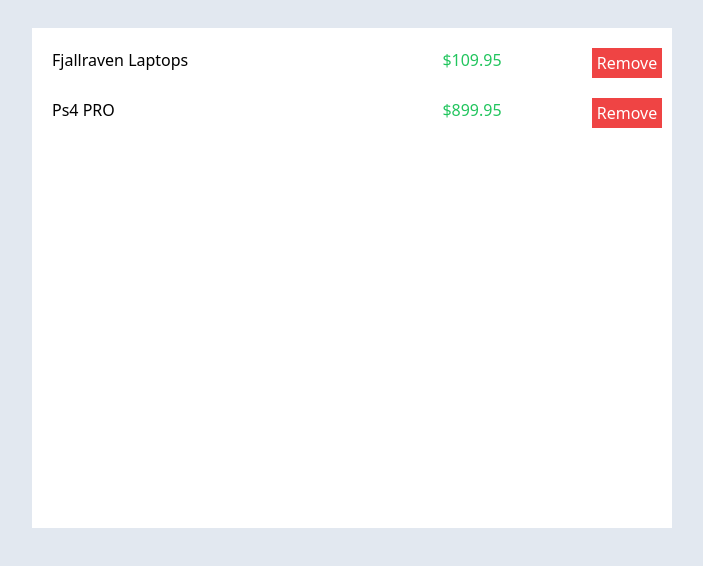
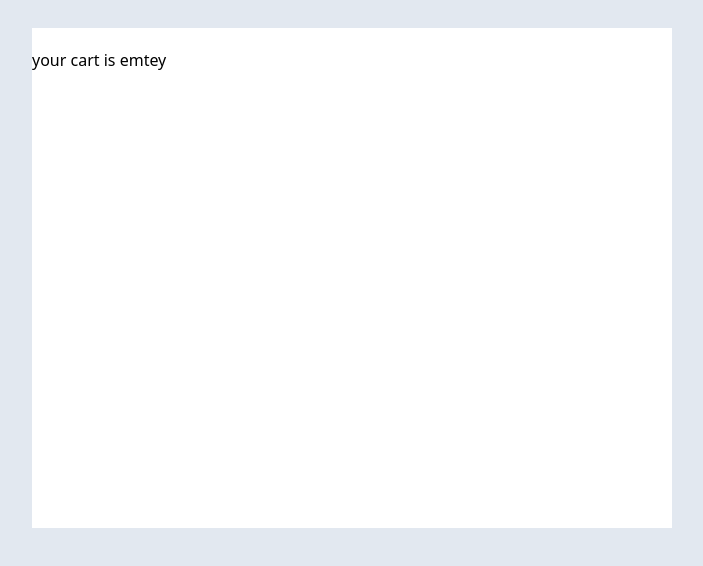
Before and after one commit to meytizn/nextjs_advance, a Next.js app: page /storeproject/cart in a window 1280 px wide. Shown: the top 566 px of the page, without its empty margins (288-991 px from the left). Built offline with nearby package versions, Linux system fonts and the light colour scheme.

Commit message:
cartcontextapi created successfull with add and remove cart

```diff
--- a/app/layout.jsx
+++ b/app/layout.jsx
@@ -1,5 +1,6 @@
 import { Inter } from 'next/font/google'
 import './globals.css'
+import CartProvider from './storeproject/cart/cartcontextapi'
 
 const inter = Inter({ subsets: ['latin'] })
 
@@ -11,7 +12,11 @@ export const metadata = {
 export default function RootLayout({ children }) {
   return (
     <html lang="en">
-      <body className='bg-[#E2E8F0]'>{children}</body>
+      <body className='bg-[#E2E8F0]'>
+        <CartProvider>
+        {children}
+        </CartProvider>
+        </body>
     </html>
   )
 }
--- /dev/null
+++ b/app/storeproject/cart/cartcontextapi.jsx
@@ -0,0 +1,34 @@
+
+"use client"
+import React, { createContext, useState } from 'react'
+
+
+
+export const CartContext=createContext()
+
+
+
+
+
+export default function CartProvider({children}) {
+
+  const[cart,setCard]=useState([])
+
+  function addToCart(product){
+    setCard(prev=>[...prev,product])
+  }
+
+
+  function removeFromCart(productId){
+    setCard(prev => prev.filter((product)=>product.id != productId))
+  }
+
+
+
+
+  return (
+    <CartContext.Provider value={{cart,addToCart,removeFromCart}}>
+        {children}
+    </CartContext.Provider>
+  )
+}
--- a/app/storeproject/cart/page.jsx
+++ b/app/storeproject/cart/page.jsx
@@ -1,35 +1,16 @@
-import React, { Fragment } from 'react'
+"use client"
+import React, { Fragment, useContext } from 'react'
+import { CartContext } from './cartcontextapi'
+
 
 
 
 
 export default function Cart() {
 
-let cart = [
-  {
-  "id": 1,
-  "title": "Fjallraven  Laptops",
-  "price": 109.95,
-  "description": "Your perfect pack for everyday use and walks in the forest. Stash your laptop (up to 15 inches) in the padded sleeve, your everyday",
-  "category": "men's clothing",
-  "image": "https://fakestoreapi.com/img/81fPKd-2AYL._AC_SL1500_.jpg",
-  "rating": {
-    "rate": 3.9,
-    "count": 120}
-  },
-  {
-    "id": 1,
-    "title": "Ps4 PRO",
-    "price": 899.95,
-    "description": "Your perfect pack for everyday use and walks in the forest. Stash your laptop (up to 15 inches) in the padded sleeve, your everyday",
-    "category": "men's clothing",
-    "image": "https://fakestoreapi.com/img/81fPKd-2AYL._AC_SL1500_.jpg",
-    "rating": {
-      "rate": 3.9,
-      "count": 120
-    },
-}
-]
+  const {cart,removeFromCart} = useContext(CartContext)
+
+
   return (
     <>
       <div className='flex flex-col w-[90%] md:w-[50%]  bg-white h-[500px] my-7 gap-y-5 py-5 m-auto'>
@@ -40,11 +21,11 @@ let cart = [
         :
 
         cart.map(
-          (c,index)=>(
-          <div className='flex flex-row justify-between flex-wrap gap-y-5  w-[100%] px-5' key={index}>
-            <div className='w-[50%] '>{c.title}</div>
-            <div className='text-green-500  '>${c.price}</div>
-            <div  className='w-[10%] '><button className='text-white bg-red-500 w-[70px] h-[30px]'>Remove </button></div>
+          (product,id)=>(
+          <div className='flex flex-row justify-between flex-wrap gap-y-5  w-[100%] px-5' key={id}>
+            <div className='w-[50%] '>{product.title}</div>
+            <div className='text-green-500  '>${product.price}</div>
+            <div  className='w-[10%] '><button onClick={()=>{ removeFromCart(product.id) }} className='text-white bg-red-500 w-[70px] h-[30px]'>Remove </button></div>
             </div>
             )
         )
--- a/app/storeproject/components/navbar.jsx
+++ b/app/storeproject/components/navbar.jsx
@@ -1,3 +1,4 @@
+import Link from 'next/link'
 import React, { Fragment } from 'react'
 
 export default function Navbar() {
@@ -5,6 +6,7 @@ export default function Navbar() {
     <Fragment>
 
     <div  className='w-[100%] bg-green-300 text-white text-center text-[30px]' >store</div>
+    <Link href="/storeproject/cart">cart</Link>
 
     </Fragment>
   )
--- a/app/storeproject/components/productapi.jsx
+++ b/app/storeproject/components/productapi.jsx
@@ -1,37 +1,26 @@
+
 import Link from 'next/link'
-import React from 'react'
+import React, { useContext } from 'react'
+import MyProduct from './products'
+// import { CartContext } from '../cart/cartcontextapi'
 
 export default async function ProductApi() {
 
   let response =await fetch("https://fakestoreapi.com/products")
   let products = await response.json()
 
+
+
+  // let {addToCard}=useContext(CartContext)
+
+
+
   return (
 
 <div className=' flex flex-row flex-wrap w-[100%] md:w-[90%] m-auto bg-blue-300 justify-center gap-x-5 gap-y-5 justify-items-center '>
-          {products.map((product,index) => (
-            <div className=' w-[40%] md:w-[20%] bg-yellow-300 rounded-md' key={index}>
 
-              <img className='w-[100%] h-[300px]' src={product.image}/>
+      <MyProduct products={products}/>
 
-
-
-            <div className=' flex flex-col w-[100%] text-center'>
-            <div className="text-sm"> {product.title} </div>
-              <div className='text-green-500 pl-[30px] w-[100%] bg-black'>
-              ${product.price}</div>
-            </div>
-
-            <div className='flex flex-row justify-around  w-[100%] py-2 '>
-              <div className=' w-[42%] bg-green-400 text-center h-[33px] rounded-md '><Link  href={`/storeproject/${product.id}`}>view more </Link></div>
-              <div className=' w-[42%] bg-blue-400 text-center h-[33px] rounded-md '><Link  href={`/storeproject/cart/`}>add to cart </Link> </div>
-              </div>
-
-
-
-
-            </div>
-          ))}
         </div>
 
   )
--- /dev/null
+++ b/app/storeproject/components/products.jsx
@@ -0,0 +1,40 @@
+"use client"
+import React, { Fragment, useContext } from 'react'
+import { CartContext } from '../cart/cartcontextapi'
+import Link from 'next/link'
+
+export default function MyProduct({products}) {
+
+  const {addToCart}=useContext(CartContext)
+
+  return (
+    <Fragment>
+          {products.map((product,index) => (
+            <div className=' w-[40%] md:w-[20%] bg-yellow-300 rounded-md' key={index}>
+
+              <img className='w-[100%] h-[300px]' src={product.image}/>
+
+
+
+            <div className=' flex flex-col w-[100%] text-center'>
+            <div className="text-sm"> {product.title} </div>
+              <div className='text-green-500 pl-[30px] w-[100%] bg-black'>
+              ${product.price}</div>
+            </div>
+
+            <div className='flex flex-row justify-around  w-[100%] py-2 '>
+              <div className=' w-[42%] bg-green-400 text-center h-[33px] rounded-md '><Link  href={`/storeproject/${product.id}`}>view more </Link></div>
+              <div className=' w-[42%] bg-blue-400 text-center h-[33px] rounded-md '><button onClick={()=>{addToCart(product)}} >add to cart </button> </div>
+              </div>
+
+
+
+
+            </div>
+
+
+
+          ))}
+    </Fragment>
+  )
+}
--- a/app/storeproject/page.jsx
+++ b/app/storeproject/page.jsx
@@ -1,15 +1,21 @@
+
 
 import React, { Fragment } from 'react'
 import Navbar from './components/navbar'
 import ProductApi from './components/productapi'
 
+
+
 export default function Store() {
   return (
+
 <Fragment>
 
+
   <Navbar/>
+ <ProductApi/>
 
- <ProductApi/>
+
 
 </Fragment>
 
```
